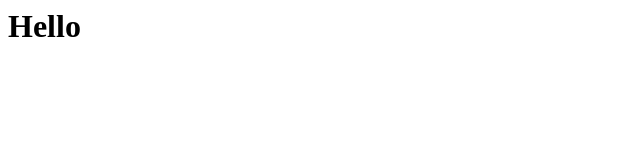
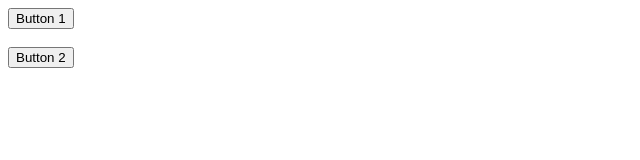
Before and after one commit to ayt-2013/Star-Pattern, a plain HTML site: page index.html in a window 1280 px wide. Shown: the whole page, without its empty margins (0-640 px from the left). Drawn offline with Linux system fonts and the light colour scheme.

Commit message:
Update index.html

```diff
--- a/index.html
+++ b/index.html
@@ -1 +1,35 @@
-<h1>Hello<h1>
+<!DOCTYPE html>
+
+<html>
+
+    <head>
+
+    </head>
+
+    <body>
+
+        <button type="button" id="kelidestan" onclick="window.alert('kelidestan.com');">Button 1</button>
+
+
+
+        <br><br>
+
+
+
+        <button type="button" id="my_button" onclick="clickHandler();">Button 2</button>
+
+
+
+        <script>
+
+            function clickHandler() {
+
+                document.getElementById('kelidestan').click();
+
+            }
+
+        </script>
+
+    </body>
+
+</html>
```
